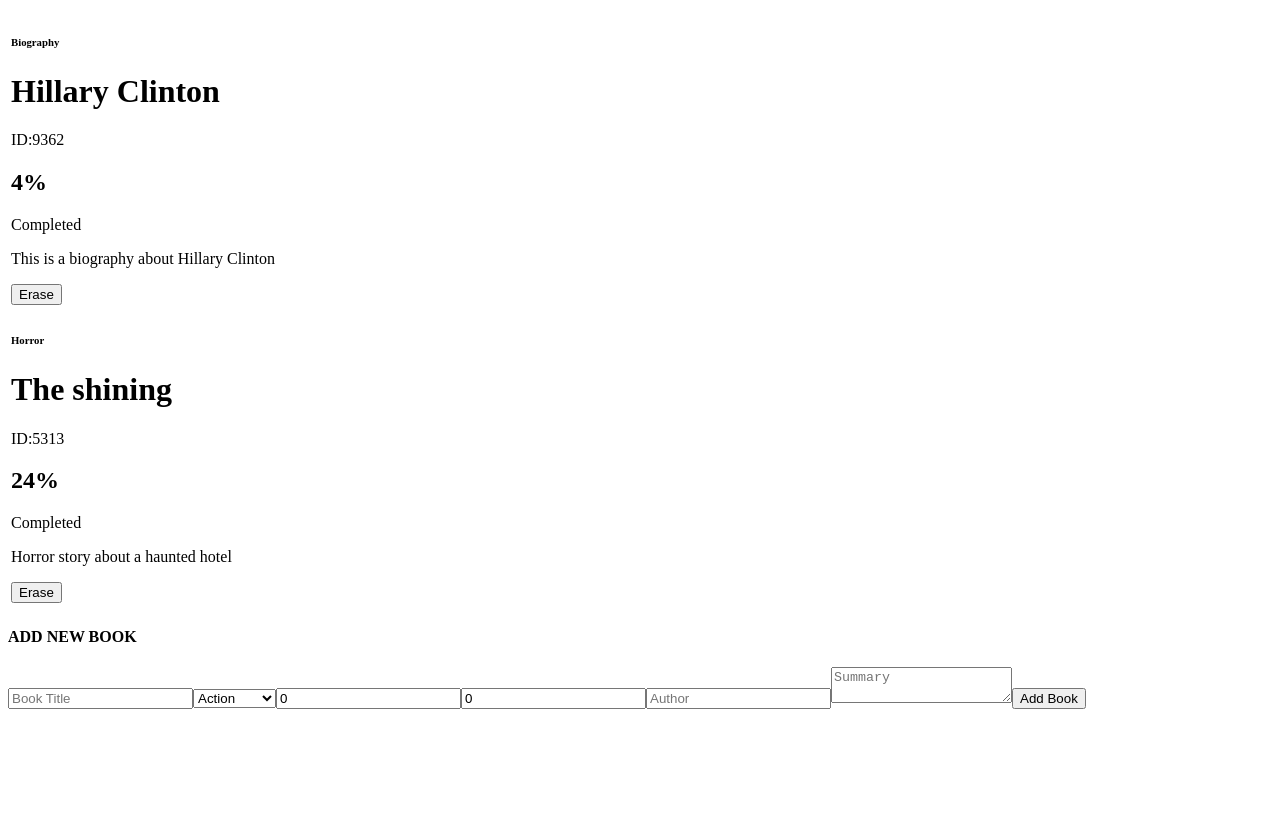
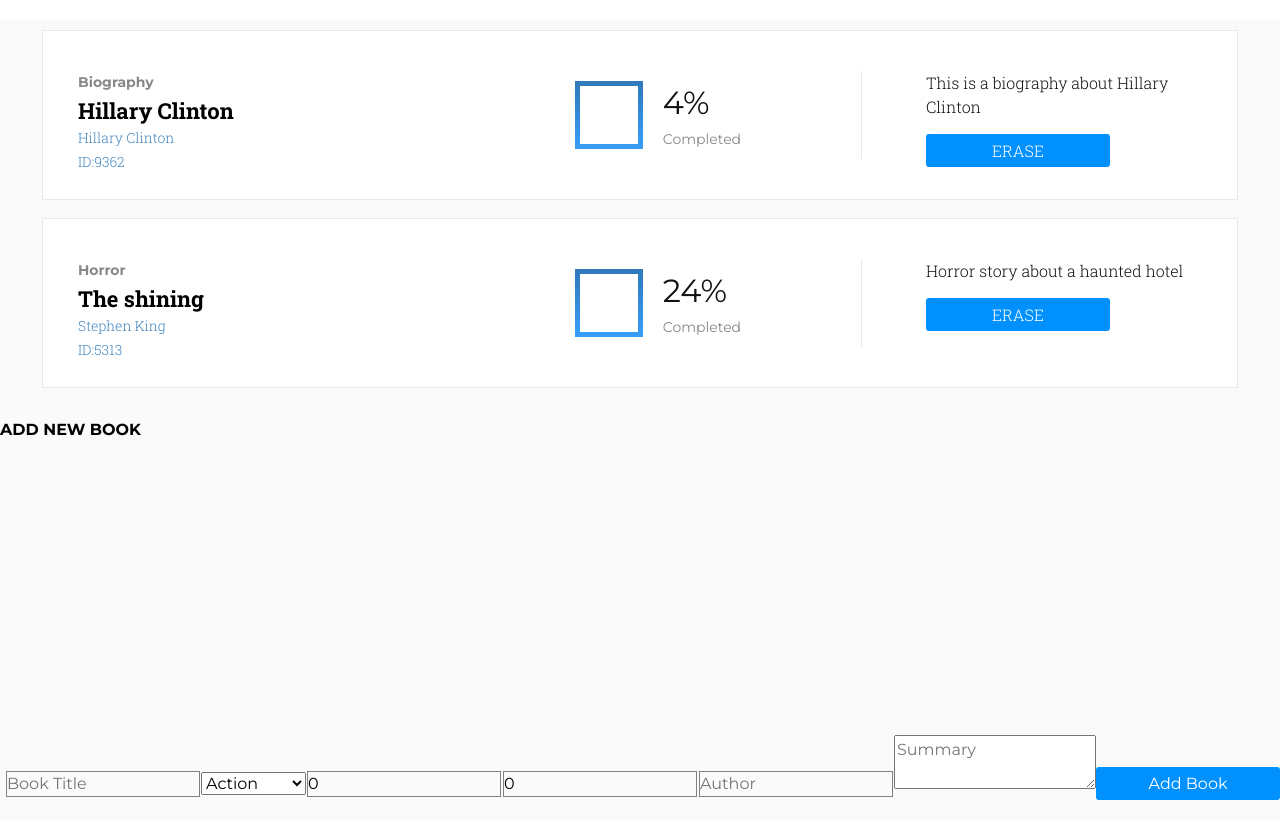
Before and after one commit to mcastorena0316/Bookstore_CMS, a React (Create React App) app: page / in a window 1280 px wide. Built offline with nearby package versions, Linux system fonts and the light colour scheme.

Commit message:
feat(STYLE): Add Table styles
Static style to table showing book
 On branch milestone5
	new file:   src/App.css
	modified:   src/components/Book.js
	modified:   src/containers/BooksList.js
	new file:   src/index.css
	modified:   src/index.js

```diff
--- /dev/null
+++ b/src/App.css
@@ -0,0 +1,110 @@
+body {
+    width: 100vw;
+    height: 100vh;
+    font-family: var(--font-montserrat);
+}
+
+#root {
+    width: 100%;
+    height: 100%;
+    margin: 0;
+}
+.App {
+    width: 100%;
+    height: 100%;
+    background-color: #fafafa;
+}
+
+table {
+    margin: 20px auto;
+    min-width: 1200px;
+}
+
+td {
+    height: 170px;
+    background-color: white;
+    padding: 40px 35px;
+    margin: 8px 0;
+    display: flex;
+    justify-content: space-between;
+}
+
+td .info {
+    flex: 0 1 45%;
+    align-items: center;
+}
+
+td .info h6 {
+    color: var(--category-gray);
+    font-weight: bold;
+    font-size: 14px;
+    margin: 1px 0
+}
+
+td .info h1 {
+    color: var(--card);
+    font-family: var(--font-roboto);
+    font-weight: bold;
+    font-size: 22px;
+}
+
+td .info h5 {
+    color: var(--light-blue);
+    font-family: var(--font-roboto);
+    font-weight: 300;
+    font-size: 14px;
+    margin-bottom: 3px;
+}
+
+td .progress {
+    flex: 0 1 25%;
+    display: flex;
+    align-items: center;
+}
+
+td .progress .ring {
+    width: 68px;
+    height: 68px;
+    border-style: solid;
+    border-width: 5px;
+    border-image-source: linear-gradient(to bottom, #307bbe, #379cf6);
+    border-image-slice: 1;
+    margin-right: 20px;
+}
+
+td .progress .percentage h2{
+    color: var(--dark);
+    font-weight: 300;
+    font-size: 32px;
+}
+
+td .progress .percentage span{
+    color: var(--category-gray);
+    font-size: 14px;
+}
+
+td>span {
+    flex: 0 1 5%;
+    border-left: solid 1px #e8e8e8;
+    margin: 0 10px;
+}
+
+td .summary-remove {
+    flex: 0 1 25%;
+    color: var(--dark);
+    font-family: var(--font-roboto);
+    font-size: 16px;
+    font-weight: 300;
+}
+
+td button {
+    margin: 15px 0;
+}
+
+form {
+    position: absolute;
+    right: 0;
+    bottom: 0;
+    margin: 0 auto;
+    min-width: 1200px;
+}
--- a/src/components/Book.js
+++ b/src/components/Book.js
@@ -22,15 +22,15 @@ const Book = book => {
       <div className="info">
         <h6>{category}</h6>
         <h1>{title}</h1>
-        <p>{author}</p>
-        <span>
+        <h5>{author}</h5>
+        <h5>
           ID:
           {id}
-        </span>
+        </h5>
       </div>
       <div className="progress">
         <div className="ring" />
-        <div className="Percentage">
+        <div className="percentage">
           <h2>
             {calculateProgress(progress, pages)}
             %
@@ -38,9 +38,10 @@ const Book = book => {
           <span>Completed</span>
         </div>
       </div>
+      <span></span>
       <div className="summary-remove">
         <p>{summary}</p>
-        <button type="button" onClick={() => eraseBook(id)}>Erase</button>
+        <button type="button" onClick={() => eraseBook(id)}>ERASE</button>
       </div>
     </>
   );
--- a/src/containers/BooksList.js
+++ b/src/containers/BooksList.js
@@ -17,11 +17,12 @@ const BooksList = ({ category, books, eraseBook }) => {
         <tbody>
           {filtered.map(book => (
             <tr key={book.id}>
-              <td>
+              <td className="bordered">
                 <Book
                   id={book.id}
                   category={book.category}
                   title={book.title}
+                  author={book.author}
                   pages={book.pages}
                   progress={book.progress}
                   summary={book.summary}
--- /dev/null
+++ b/src/index.css
@@ -0,0 +1,278 @@
+@import url('https://fonts.googleapis.com/css2?family=Montserrat:wght@400;700&family=Roboto+Slab:wght@300;700&display=swap');
+
+:root {
+    --font-montserrat: 'Montserrat', sans-serif;
+    --font-roboto: 'Roboto Slab', sans-serif;
+    --main: rgba(0, 145, 255, 1);
+    --dark: rgba(18, 18, 18, 1);
+    --category-gray: rgba(18, 18, 18, 0.5);
+    --light-blue: #4386bf;
+    --form-gray:  #888888;
+    --disabled-gray: #c4c4c4;
+    --pale-gray: #f5f6fa;
+
+}
+
+.shadowed {
+    box-shadow: 0 0 60px 0 rgba(0, 0, 0, 0.05);
+}
+
+.bordered {
+    border: solid 1px #e8e8e8;
+}
+
+button {
+    width: 184px;
+    height: 33px;
+    border-radius: 3px;
+    background-color: var(--main);
+    color: white;
+}
+
+/* Layout & Content*/
+*,
+*::before,
+*::after {
+  box-sizing: border-box;
+}
+
+/* Remove default margin */
+body,
+h1,
+h2,
+h3,
+h4,
+h5,
+h6,
+p,
+ul,
+ol,
+li,
+figure,
+figcaption,
+blockquote,
+dl,
+dd {
+  padding: 0;
+  margin: 0;
+}
+
+html {
+  font-size: 1px; /*for using REM units*/
+  font-family: -apple-system, BlinkMacSystemFont, "Segoe UI", "Roboto", "Oxygen", "Ubuntu", "Fira Sans", "Droid Sans",
+    "Helvetica Neue", sans-serif;
+  scroll-behavior: smooth;
+  text-rendering: optimizeSpeed;
+}
+
+body {
+  font-size: 16rem;
+  margin: 0;
+  min-height: 100vh;
+  line-height: 1.5;
+}
+
+template,
+[hidden] {
+  display: none;
+}
+
+textarea {
+  overflow: auto;
+}
+
+hr {
+  box-sizing: content-box;
+  height: 0;
+  overflow: visible;
+}
+
+img {
+  border-style: none;
+  max-width: 100%;
+  display: block;
+}
+
+/* Typography */
+
+cite {
+  font-style: normal;
+}
+
+h1 {
+  font-size: 28rem;
+}
+
+h2 {
+  font-size: 24rem;
+}
+
+h3 {
+  font-size: 20rem;
+}
+
+h4 {
+  font-size: 16rem;
+}
+
+h5 {
+  font-size: 15rem;
+}
+
+h6 {
+  font-size: 14rem;
+}
+
+pre {
+  font-family: monospace;
+  font-size: 1em;
+}
+
+a {
+  text-decoration: none;
+  color: inherit;
+  cursor: pointer;
+  background-color: transparent;
+}
+
+abbr {
+  border-bottom: none;
+  text-decoration: underline dotted;
+}
+
+b,
+strong {
+  font-weight: bolder;
+}
+
+code,
+kbd,
+samp {
+  font-family: monospace, monospace;
+}
+
+small {
+  font-size: 80%;
+}
+
+sub,
+sup {
+  font-size: 75%;
+  line-height: 0;
+  position: relative;
+  vertical-align: baseline;
+}
+
+sub {
+  bottom: -0.25rem;
+}
+
+sup {
+  top: -0.5rem;
+}
+
+legend {
+  box-sizing: border-box;
+  color: inherit;
+  display: table;
+  max-width: 100%;
+  padding: 0;
+  white-space: normal;
+}
+
+details {
+  display: block;
+}
+
+summary {
+  display: list-item;
+}
+
+/* Forms, Input and Buttons */
+
+button,
+input,
+optgroup,
+select,
+textarea {
+  font-family: inherit;
+  font-size: 100%;
+  line-height: 1.15;
+  margin: 0;
+}
+
+button,
+input {
+  overflow: visible;
+}
+
+input {
+  background-color: transparent;
+  color: inherit;
+  padding: 0;
+  margin: 1px;
+  border: 1px solid gray;
+}
+
+input[type="submit"],
+input[type="button"],
+input[type="reset"] {
+  cursor: pointer;
+}
+
+input:disabled {
+  border: 1px solid gray;
+  cursor: not-allowed;
+}
+
+input:focus,
+textarea:focus,
+select:focus {
+  outline: none;
+}
+
+button {
+  border-width: 0;
+  padding: 0;
+  cursor: pointer;
+}
+
+button,
+select {
+  text-transform: none;
+}
+
+button:disabled {
+  cursor: not-allowed;
+}
+
+fieldset {
+  border-width: 0;
+  padding: 0;
+  margin: 0;
+}
+
+::-webkit-file-upload-button {
+  -webkit-appearance: button;
+  font: inherit;
+}
+
+progress {
+  vertical-align: baseline;
+}
+
+input,
+button,
+textarea,
+select {
+  font: inherit;
+}
+
+/* Remove _all_ animations and transitions for people that prefer not to see them */
+@media (prefers-reduced-motion: reduce) {
+  * {
+    animation-play-state: paused !important;
+    transition: none !important;
+    scroll-behavior: auto !important;
+  }
+}
--- a/src/index.js
+++ b/src/index.js
@@ -5,6 +5,9 @@ import { Provider } from 'react-redux';
 import App from './components/App';
 import * as serviceWorker from './serviceWorker';
 import rootReducer from './reducers';
+
+import './index.css';
+import './App.css';
 
 const testingBooks = [{
   category: 'Biography',
```
